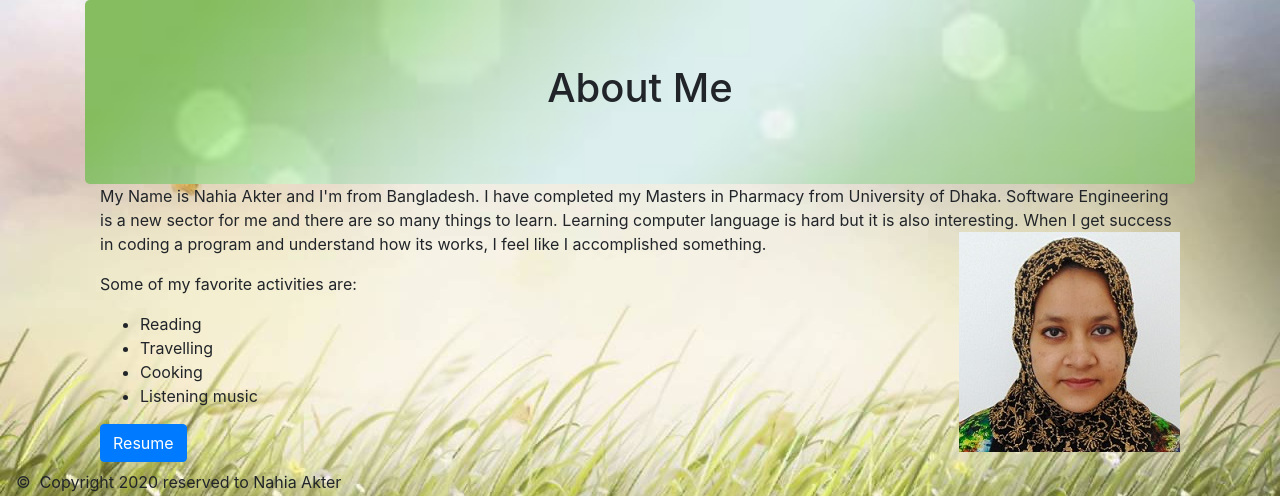
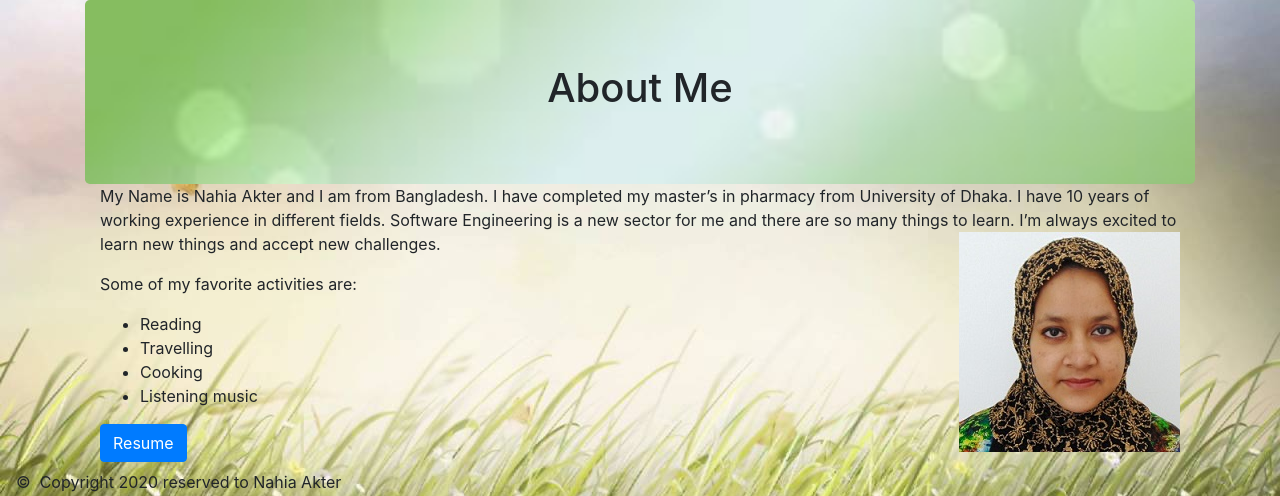
Before and after one commit to Nahia9/COMP229-F2020-Assignment01, a Node server app: page /about in a window 1280 px wide. Shown: the part 76-572 px from the top of the page. Run offline with Node 20, Linux system fonts and the light colour scheme; some libraries are stand-ins or nearby versions.

Commit message:
Final Commit

```diff
--- a/views/partials/about_me.ejs
+++ b/views/partials/about_me.ejs
@@ -1,14 +1,19 @@
+<!--
+  File: About me page
+  Author: Nahia Akter
+  StudentID: 301106956
+  Date: Oct 11, 2020
+-->
 <!-- Main content-->
   <main class="container">
     <div class="jumbotron text-center">
       <h1>About Me</h1>
     </div>
 <div class="container">
-<p>My Name is Nahia Akter and I'm from Bangladesh. I have completed my Masters in Pharmacy from University of Dhaka.
-Software Engineering is a new sector for me and there are so many things to learn. Learning computer language is hard but it is
-also interesting. When I get success in coding a program and understand how its works, I feel like I accomplished something.
-<img src="Assets/images/Nahia Akter.jpg" alt="personal picture" style="float:right">
-
+<p>My Name is Nahia Akter and I am from Bangladesh. I have completed my master’s in pharmacy from University of Dhaka. I have 10 years of working experience in different fields. Software Engineering is a new sector for me and there are so many things to learn. I’m always excited to learn new things and accept new challenges.
+<img src="Assets/images/Nahia Akter.jpg" alt="personal picture" style="float: right"/>
+</div>
+<div class="container">
 <p>Some of my favorite activities are:</p>
 <ul>
 <li>Reading</li>
--- a/views/partials/contact.ejs
+++ b/views/partials/contact.ejs
@@ -1,3 +1,9 @@
+<!--
+  File: Contact page
+  Author: Nahia Akter
+  StudentID: 301106956
+  Date: Oct 11, 2020
+-->
 <!-- Contact Form -->
   <div class="container">
     <div class="row justify-content-center">
--- a/views/partials/home.ejs
+++ b/views/partials/home.ejs
@@ -1,12 +1,20 @@
+<!--
+  File: Home page
+  Author: Nahia Akter
+  StudentID: 301106956
+  Date: Oct 11, 2020
+-->
+
 <!-- Main content-->
   <main class="container ">
     <div class="jumbotron text-center" >
     <h1>Welcome to My Page!</h1>
     </div>
-    <h1 id="myName"></h1>
-    <p id="biographyText">I am Nahia Akter. Currently a 3rd semester student of Software Engineering Technnology
+    <div class="container">
+    <p>I am Nahia Akter. Currently a 3rd semester student of Software Engineering Technnology
 at Centennial College.</p>
     <a href="/About" class="btn btn-primary">Learn more About me!</a>
+    </div>
     <br>
     <br>
     <br>
--- a/views/partials/projects.ejs
+++ b/views/partials/projects.ejs
@@ -1,10 +1,15 @@
+ <!--
+  File: Project page
+  Author: Nahia Akter
+  StudentID: 301106956
+  Date: Oct 11, 2020
+-->
  <!--Main Body-->
-    <main>
     <main class="container">
     <div class="jumbotron text-center">
       <h1>Projects</h1>
     </div>
-          <!--code for colomn-->
+    <!--code for colomn-->
         <div class="container">
           <div class="row">
               <div class="col-sm-4">
--- a/views/partials/services.ejs
+++ b/views/partials/services.ejs
@@ -1,11 +1,15 @@
+<!--
+  File: Service page
+  Author: Nahia Akter
+  StudentID: 301106956
+  Date: Oct 11, 2020
+-->
 <!--Main Body-->
-    <main>
     <main class="container">
     <div class="jumbotron text-center">
       <h1>Services</h1>
     </div>
 <body>
-<!--div style="width:980px; margin-left:auto; margin-right:auto;"-->
 <!-- Services -->
 <div class="row text-center services">
     <div class="col-lg-4 col-md-4 col-sm-12">
```
Also changed, not shown: views/index.ejs (+7 -0 lines).
